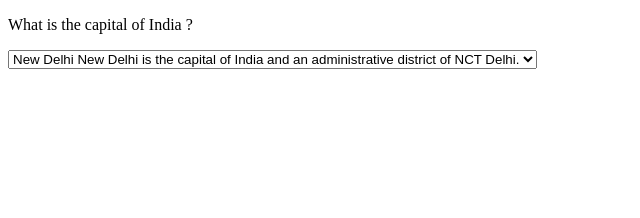
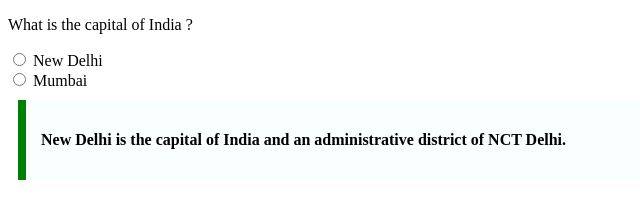
Before and after one commit to acciojob/trivia-SoumyaRanjan63, a website: page main.html in a window 1280 px wide. Shown: the whole page, without its empty margins (0-640 px from the left). Drawn offline with Linux system fonts and the light colour scheme.

Commit message:
created a submission

```diff
--- a/main.html
+++ b/main.html
@@ -11,10 +11,12 @@
 
     <div>
 		<p>What is the capital of India ?</p>
-		<select name="question">
-						<option>New Delhi <blockquote class="quto"><p>New Delhi is the capital of India and an administrative district of NCT Delhi.</p></blockquote></option>
-			<option>Mumbai</option>
-		</select>
+		<input type="radio" id="capital1" name="capital1" />
+		<label for="capital1">New Delhi</label>
+		<br/>
+		<input type="radio" id="capital2" name="capital2" />
+		<label for="capital2">Mumbai</label>
+		<blockquote class="quto"><p>New Delhi is the capital of India and an administrative district of NCT Delhi.</p></blockquote>
 	</div>
 
 
```
